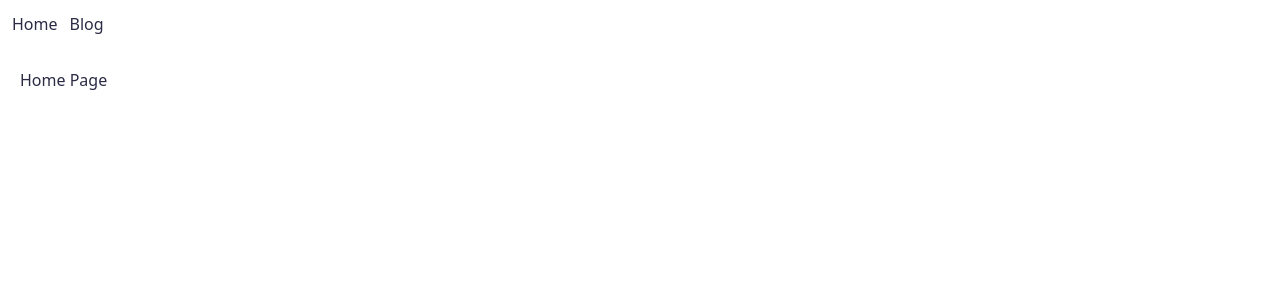
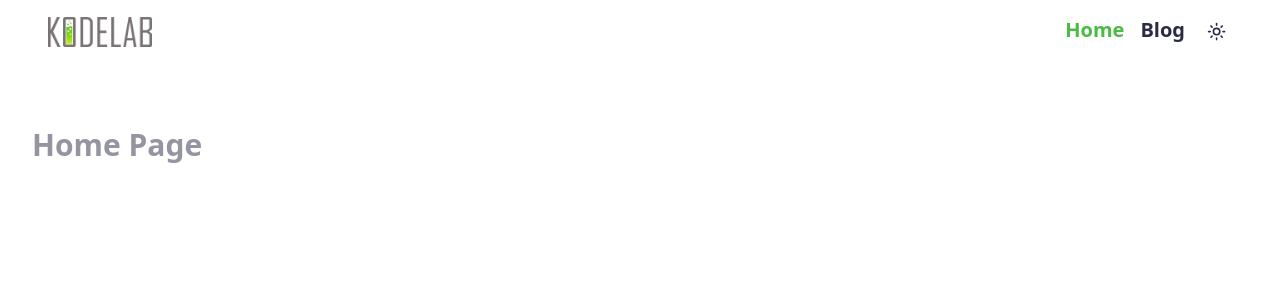
Before and after one commit to Braydon111/kodelab-website, a Next.js app: page / in a window 1280 px wide. Shown: the top 300 px of the page. Built offline with nearby package versions, Linux system fonts and the light colour scheme.

Commit message:
Navbar, logo, blog card categories, dark mode

```diff
--- a/src/app/blog/[slug]/page.tsx
+++ b/src/app/blog/[slug]/page.tsx
@@ -51,7 +51,7 @@ export default async function BlogArticle({
           quality={100}
         />
       </div>
-      <div className="mt-8 prose prose-lg dark:prose-invert prose-li:marker:text-primary prose-a:text-primary prose-h1:mt-10 prose-h2:mt-8 prose-h3:mt-6 prose-h3:mt-4 w-full max-w-full">
+      <div className="mt-8 prose prose-lg dark:prose-invert prose-li:marker:text-primary prose-a:text-primary prose-h1:mt-10 prose-h2:mt-8 prose-h3:mt-4 w-full max-w-full">
         <PortableText value={data.body} />
       </div>
     </PageWrapper>
--- a/src/app/blog/blog-card.tsx
+++ b/src/app/blog/blog-card.tsx
@@ -1,9 +1,9 @@
 "use client";
 import { cn } from "@/utils/cn";
+import { format, parseISO } from "date-fns";
 import Image from "next/image";
+import Link from "next/link";
 import { BlogPost } from "./page";
-import { parseISO, format } from "date-fns";
-import Link from "next/link";
 
 export function BlogCard({ content }: { content: BlogPost }) {
   const updatedAtDate = content._updatedAt && parseISO(content._updatedAt);
@@ -19,11 +19,11 @@ export function BlogCard({ content }: { content: BlogPost }) {
       <Link
         href={`/blog/${content.slug}`}
         className={cn(
-          " cursor-pointer overflow-hidden relative card h-[410px] rounded-xl shadow-xl mx-auto backgroundImage flex flex-col justify-between p-4 bg-contain"
+          " cursor-pointer overflow-hidden relative card h-[460px] rounded-xl shadow-xl mx-auto backgroundImage flex flex-col justify-between p-4 bg-contain"
         )}
       >
         <div
-          className="absolute top-0 left-0 w-full h-[200px]"
+          className="absolute top-0 left-0 w-full h-[210px]"
           style={{
             background: `url(${content.mainImageUrl})`,
             backgroundColor: "#000",
@@ -42,21 +42,36 @@ export function BlogCard({ content }: { content: BlogPost }) {
             className="h-10 w-10 rounded-full border-2 object-cover"
           />
           <div className="flex flex-col">
-            <p className="font-normal text-base text-background relative z-10">
+            <p className="font-normal text-base text-background dark:text-foreground relative z-10">
               {content.author.name}
             </p>
-            <p className="text-sm text-background/70">
+            <p className="text-sm text-background/70 dark:text-foreground/70">
               {formattedPublishedAtDate ?? formattedUpdatedAtDate}
             </p>
           </div>
         </div>
-        <div className="text content h-[180px]">
+        <div className="text content h-[228px]">
           <h1 className="font-bold text-xl md:text-2xl text-foreground group-hover/card:text-gray-50 relative z-10 line-clamp-3">
             {content.title}
           </h1>
-          <p className="font-normal text-sm text-foreground group-hover/card:text-gray-50 relative z-10 my-4 line-clamp-3">
+          <p className="font-normal  text-lg leading-6 text-foreground group-hover/card:text-gray-50 relative z-10 my-4 line-clamp-3">
             {content.shortDescription}
           </p>
+        </div>
+        <div className="absolute bottom-0 right-4 gap-[10px] z-10 py-4 w-[calc(100%-32px)] flex justify-end line-clamp-1">
+          {content.categories.map(
+            (category, index) =>
+              index < 2 && (
+                <div
+                  className="rounded-full border-[1px] p-3 py-1 whitespace-nowrap"
+                  key={category.title}
+                >
+                  <p className="text-sm text-primary group-hover/card:text-gray-50">
+                    {category.title}
+                  </p>
+                </div>
+              )
+          )}
         </div>
       </Link>
     </div>
--- a/src/app/blog/page.tsx
+++ b/src/app/blog/page.tsx
@@ -5,7 +5,7 @@ import { BlogCard } from "./blog-card";
 export interface BlogPost {
   slug: string | null;
   mainImageUrl: string | null;
-  categories: any[];
+  categories: { title?: string; shortDescription?: string }[];
   _createdAt: string | null;
   shortDescription: string | null;
   body?: any;
@@ -23,8 +23,8 @@ export default async function page() {
   const data: BlogPost[] = await getData();
   return (
     <PageWrapper>
-      <h1 className="text-4xl font-semibold lg:text-5xl">Blog</h1>
-      <p className="leading-7 text-muted-foregroung mt-2">
+      <h1 className="text-4xl font-bold lg:text-5xl">Blog</h1>
+      <p className="leading-7 text-muted-foregroung mt-4 text-lg">
         Insights from the Dev Team
       </p>
       <div className="flex my-10 gap-8">
--- a/src/app/layout.tsx
+++ b/src/app/layout.tsx
@@ -2,6 +2,7 @@ import type { Metadata } from "next";
 import { Inter } from "next/font/google";
 import "./globals.css";
 import Navbar from "@/components/Navbar";
+import { ThemeProvider } from "@/components/theme-provider";
 
 const inter = Inter({ subsets: ["latin"] });
 
@@ -18,10 +19,17 @@ export default function RootLayout({
   return (
     <html lang="en">
       <body className={inter.className + "flex w-full flex-col"}>
-        <nav className="w-full">
-          <Navbar />
-        </nav>
-        {children}
+        <ThemeProvider
+          attribute="class"
+          defaultTheme="system"
+          enableSystem
+          disableTransitionOnChange
+        >
+          <nav className="w-full">
+            <Navbar />
+          </nav>
+          {children}
+        </ThemeProvider>
       </body>
     </html>
   );
--- a/src/app/page.tsx
+++ b/src/app/page.tsx
@@ -1,7 +1,9 @@
+import PageWrapper from "@/components/layout/PageWrapper";
+
 export default function Home() {
   return (
-    <div>
-      <h3 className="m-5">Home Page</h3>
-    </div>
+    <PageWrapper>
+      <h2 className="text-3xl font-bold text-foreground/50">Home Page</h2>
+    </PageWrapper>
   );
 }
--- /dev/null
+++ b/src/components/DarkModeToggle.tsx
@@ -0,0 +1,50 @@
+"use client";
+
+import { Moon, Sun } from "lucide-react";
+import { useTheme } from "next-themes";
+
+import { Button } from "@/components/ui/button";
+import { useEffect, useState } from "react";
+
+export function DarkModeToggle() {
+  const { setTheme } = useTheme();
+  const [isDark, setIsDark] = useState(false);
+
+  useEffect(() => {
+    isDark ? setTheme("dark") : setTheme("light");
+  }, [isDark]);
+
+  return (
+    <Button
+      className="px-0 py-0 rounded-full h-[31px] w-[31px] group hover:bg-primary"
+      onClick={() => setIsDark(!isDark)}
+      variant="ghost"
+      size="icon"
+    >
+      <Sun className="h-[1.2rem] w-[1.2rem] rotate-0 scale-100 transition-all dark:-rotate-90 dark:scale-0 group-hover:text-primary-foreground" />
+      <Moon className="absolute h-[1.2rem] w-[1.2rem] rotate-90 scale-0 transition-all dark:rotate-0 dark:scale-100 group-hover:text-primary-foreground" />
+      <span className="sr-only">Toggle theme</span>
+    </Button>
+
+    // <DropdownMenu>
+    //   <DropdownMenuTrigger asChild>
+    //     <Button variant="outline" size="icon">
+    //       <Sun className="h-[1.2rem] w-[1.2rem] rotate-0 scale-100 transition-all dark:-rotate-90 dark:scale-0" />
+    //       <Moon className="absolute h-[1.2rem] w-[1.2rem] rotate-90 scale-0 transition-all dark:rotate-0 dark:scale-100" />
+    //       <span className="sr-only">Toggle theme</span>
+    //     </Button>
+    //   </DropdownMenuTrigger>
+    //   <DropdownMenuContent align="end">
+    //     <DropdownMenuItem onClick={() => setTheme("light")}>
+    //       Light
+    //     </DropdownMenuItem>
+    //     <DropdownMenuItem onClick={() => setTheme("dark")}>
+    //       Dark
+    //     </DropdownMenuItem>
+    //     <DropdownMenuItem onClick={() => setTheme("system")}>
+    //       System
+    //     </DropdownMenuItem>
+    //   </DropdownMenuContent>
+    // </DropdownMenu>
+  );
+}
--- /dev/null
+++ b/src/components/NavLinks.tsx
@@ -0,0 +1,35 @@
+"use client";
+
+import { cn } from "@/utils/cn";
+import Link from "next/link";
+import { usePathname } from "next/navigation";
+import { DarkModeToggle } from "./DarkModeToggle";
+
+export default function NavLinks({
+  links,
+}: {
+  links: { title: string; href: string }[];
+}) {
+  const pathName = usePathname();
+  return (
+    <>
+      {links.map((link) => {
+        console.log(link.href.split("/")[1]);
+        const isLinkActive =
+          (pathName.split("/")[1].includes(link.href.split("/")[1]) &&
+            link.href !== "/") ||
+          (pathName === "/" && link.href === "/");
+        return (
+          <Link
+            key={link.href}
+            href={link.href}
+            className={cn("hover:text-primary", isLinkActive && "text-primary")}
+          >
+            {link.title}
+          </Link>
+        );
+      })}
+      <DarkModeToggle />
+    </>
+  );
+}
--- a/src/components/Navbar.tsx
+++ b/src/components/Navbar.tsx
@@ -1,11 +1,45 @@
+import { cn } from "@/utils/cn";
+import Image from "next/image";
 import Link from "next/link";
 import React from "react";
+import NavLinks from "./NavLinks";
 
 export default function Navbar() {
+  const links = [
+    { title: "Home", href: "/" },
+    { title: "Blog", href: "/blog" },
+  ];
   return (
-    <div className="flex p-3 gap-3 w-full">
-      <Link href={"/"}>Home</Link>
-      <Link href={"/blog"}>Blog</Link>
+    <div className="w-full relative p-4 flex justify-center">
+      <div className="px-1 md:px-8 mx-auto flex gap-3 w-full max-w-[1400px] justify-between  items-center">
+        <Link
+          href={"/"}
+          className="flex gap-3 h-[30px] w-1/3 relative hover:opacity-80"
+        >
+          <Image
+            className="dark:hidden"
+            src="/img/kodelab-logo-dark.png"
+            fill
+            alt="Logo"
+            objectFit="contain"
+            objectPosition="left"
+          />
+          <Image
+            className="hidden dark:block"
+            src="/img/kodelab-logo-light.png"
+            fill
+            alt="Logo"
+            objectFit="contain"
+            objectPosition="left"
+          />
+        </Link>
+
+        <div
+          className={cn("flex gap-4 w-fit font-bold text-xl text-foreground")}
+        >
+          <NavLinks links={links} />
+        </div>
+      </div>
     </div>
   );
 }
--- /dev/null
+++ b/src/components/theme-provider.tsx
@@ -0,0 +1,9 @@
+"use client";
+
+import * as React from "react";
+import { ThemeProvider as NextThemesProvider } from "next-themes";
+import { type ThemeProviderProps } from "next-themes/dist/types";
+
+export function ThemeProvider({ children, ...props }: ThemeProviderProps) {
+  return <NextThemesProvider {...props}>{children}</NextThemesProvider>;
+}
```
Also changed, not shown: public/img/kodelab-logo-dark.png (added), public/img/kodelab-logo-light.png (added).
